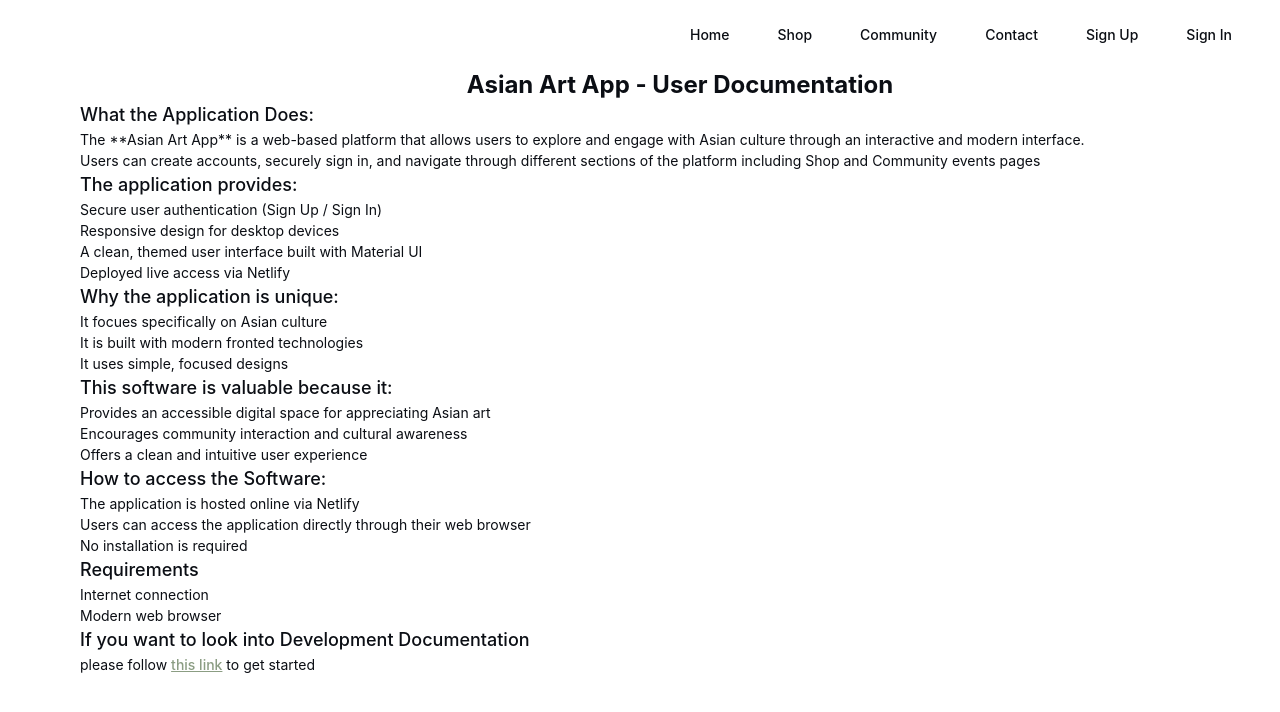
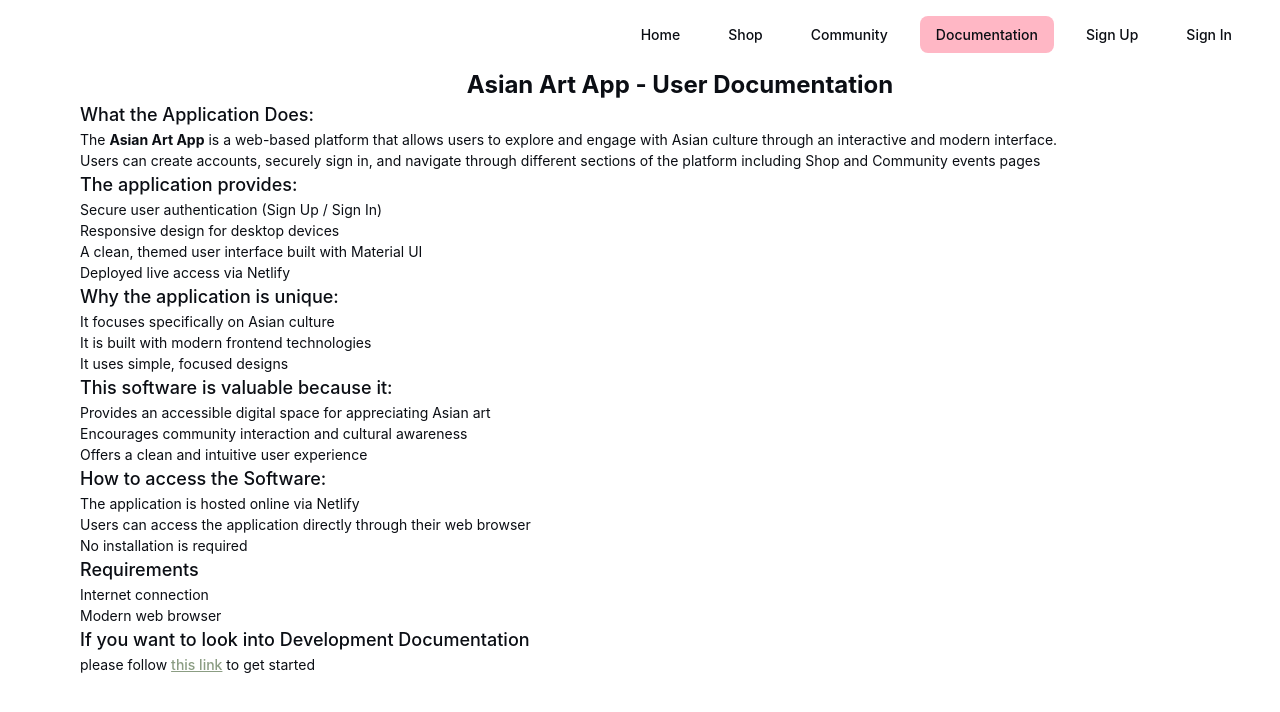
Before and after one commit to 423S26/project1, a React (Vite) app: page /documentation in a window 1280 px wide. Shown: the top 712 px of the page. Built offline with nearby package versions, Linux system fonts and the light colour scheme; no server answers.

Commit message:
fixed contact page

```diff
--- a/src/App.jsx
+++ b/src/App.jsx
@@ -6,9 +6,8 @@ import SignIn from "./components/sign-in/SignIn";
 import Home from "./Pages/Home";
 import Community from "./Pages/Community";
 import Shop from "./Pages/Shop";
-import Contact from "./Pages/Contact";
+import Documentation from "./Pages/Documentation";
 import {Login} from "@mui/icons-material";
-import Documentation from "./Pages/Documentation";
 import { ThemeProvider } from '@mui/material/styles';
 import CssBaseline from '@mui/material/CssBaseline';
 import theme from './components/shared-theme/themePrimitives';
@@ -26,10 +25,9 @@ function App() {
                             <Route path="/" element={<Home />} />
                             <Route path="/shop" element={<Shop />} />
                             <Route path="/community" element={<Community />} />
-                            <Route path="/contact"  element={<Contact />} />
+                            <Route path="/documentation"  element={<Documentation />} />
                             <Route path="/signup" element={<SignUp />} />
                              <Route path="/signin"  element={<SignIn />}/>
-                            <Route path="/documentation" element={<Documentation />} />
                         </Routes>
             </ThemeProvider>
         </>
--- a/src/Pages/Contact.jsx
+++ /dev/null
@@ -1,23 +0,0 @@
-import Button from '@mui/material/Button';
-import { useNavigate } from 'react-router-dom';
-
-function Contact() {
-    const navigate = useNavigate();
-    return (
-        <div>
-            For bugs email sylviahutzler21@gmail.com or kayleewood66@gmail.com
-            For documentation visit <a href="https://github.com/423S26/project1/blob/main/README.md"
-                      target="_blank"
-                      rel="noopener noreferrer"
-                      style={{
-                        color: '#8B9D83',
-                        fontWeight: 500,
-                      }}> GitHub</a> or click
-            <Button variant="text" sx={{color: '#8B9D83'}} onClick={() => navigate('/documentation')}>
-                here
-            </Button>
-        </div>
-    )
-}
-
-export default Contact;
--- a/src/Pages/Documentation.jsx
+++ b/src/Pages/Documentation.jsx
@@ -1,9 +1,12 @@
+import { useNavigate } from 'react-router-dom';
+
 function Documentation() {
+    const navigate = useNavigate();
     return (
-        <div className= "pl-20">
+        <div className="pl-20">
         <h1 className= "text-2xl font-bold text-center"> Asian Art App - User Documentation </h1>
         <h2 className= "text-lg font-medium"> What the Application Does: </h2>
-            <p> The **Asian Art App** is a web-based platform that allows users
+        <p> The <strong>Asian Art App</strong> is a web-based platform that allows users
             to explore and engage with Asian culture through an interactive
             and modern interface.<br /> Users can create accounts, securely sign in,
             and navigate through different sections of the platform
@@ -18,8 +21,8 @@ function Documentation() {
         </ul>
         <h2 className= "text-lg font-medium"> Why the application is unique:</h2>
         <ul>
-                <li> It focues specifically on Asian culture</li>
-                <li> It is built with modern fronted technologies</li>
+            <li> It focuses specifically on Asian culture</li>
+            <li> It is built with modern frontend technologies</li>
             <li> It uses simple, focused designs</li>
         </ul>
         <h2 className= "text-lg font-medium"> This software is valuable because it:</h2>
@@ -46,7 +49,7 @@ function Documentation() {
 
 
     </div>
-    )
+    );
 }
 
 export default Documentation;
--- a/src/components/Nav.jsx
+++ b/src/components/Nav.jsx
@@ -31,7 +31,7 @@ function Nav(){
                 <NavItem to="/">Home</NavItem>
                 <NavItem to="/shop">Shop</NavItem>
                 <NavItem to="/community">Community</NavItem>
-                <NavItem to="/contact">Contact</NavItem>
+                <NavItem to="/Documentation">Documentation</NavItem>
                 {user ? (
                     <>
                     <span className="font-medium">
```
Lines whose indentation alone changed are shown as unchanged.
